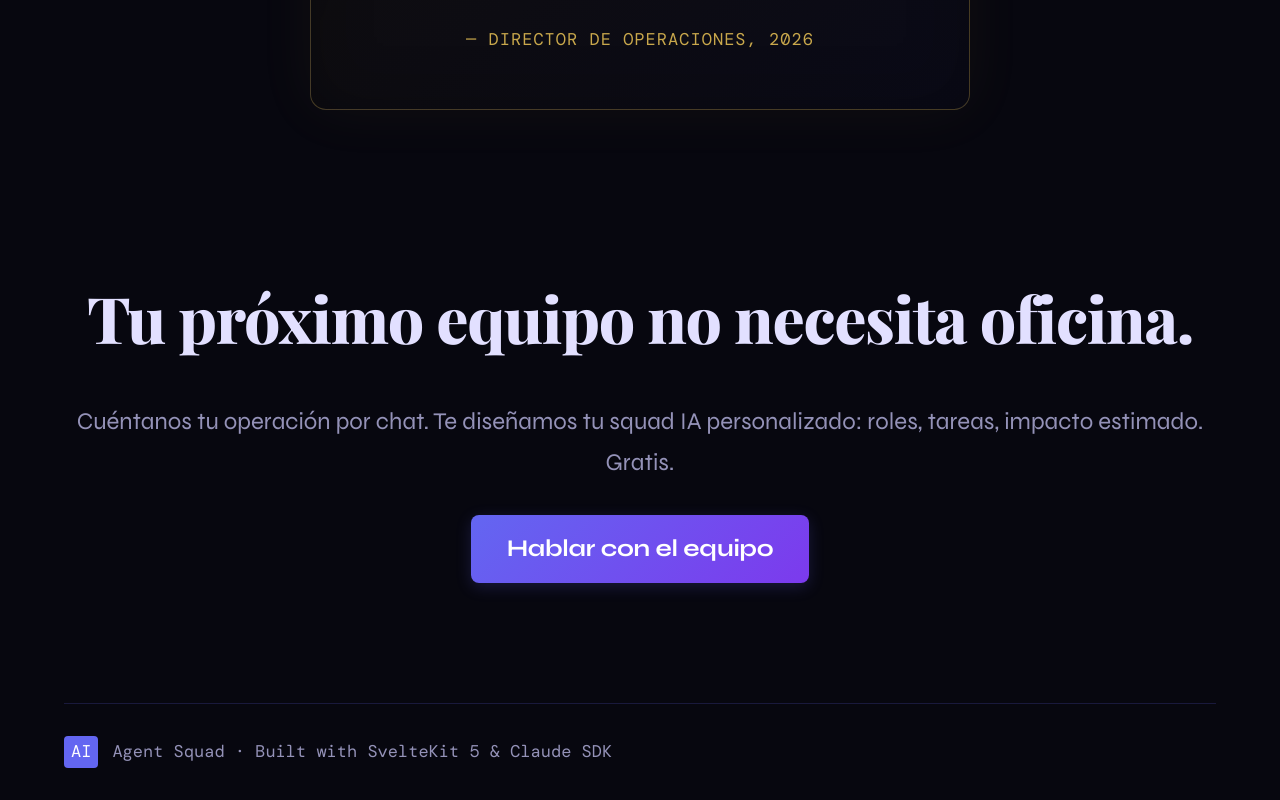
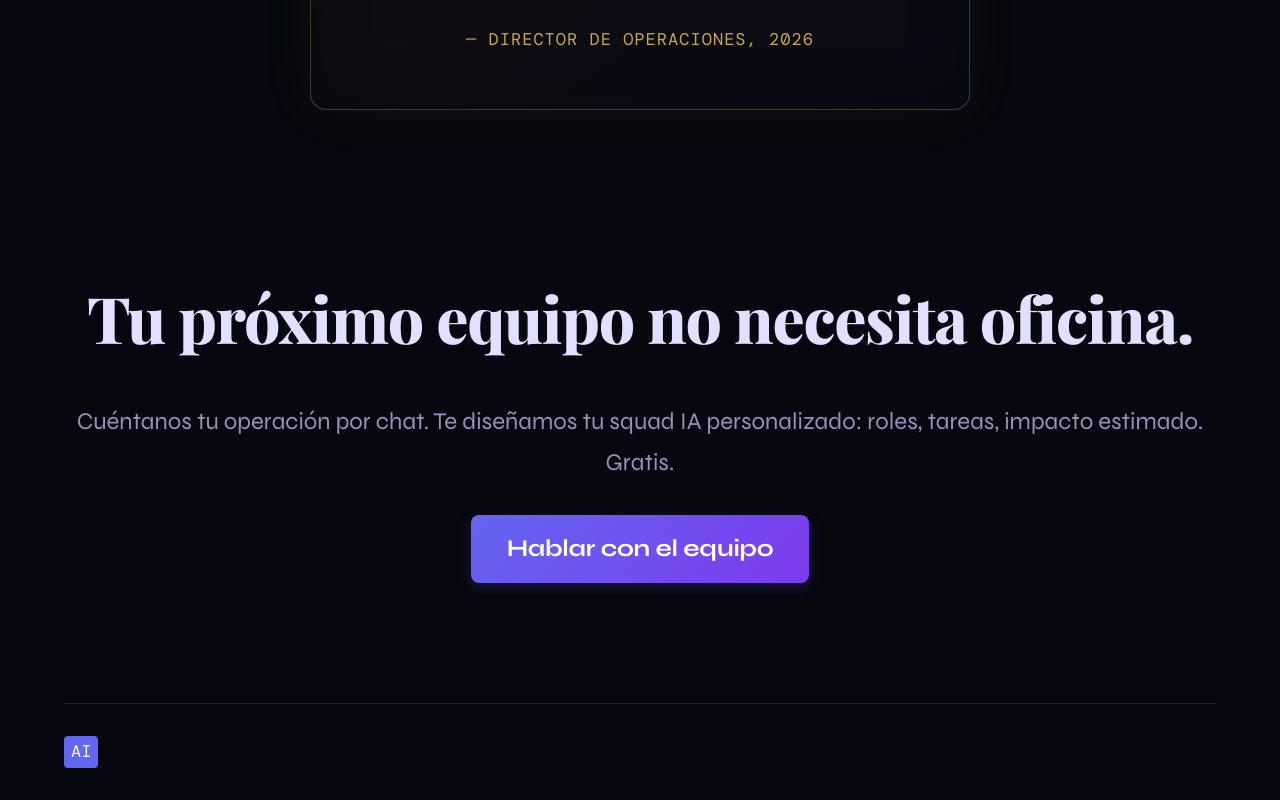
Before and after one commit to aguirrerjg/pixel-office-web, a SvelteKit app: page / in a window 1280 px wide. Shown: the part 2432-3232 px from the top of the page. Built offline with nearby package versions, Linux system fonts and the light colour scheme; a web font is replaced by a local one.

Commit message:
remove footer attribution text

```diff
--- a/src/routes/+page.svelte
+++ b/src/routes/+page.svelte
@@ -303,7 +303,6 @@
 	<!-- Footer -->
 	<footer class="footer">
 		<span class="footer-logo">AI</span>
-		<span class="footer-copy">Agent Squad · Built with SvelteKit 5 &amp; Claude SDK</span>
 	</footer>
 </div>
 
```
